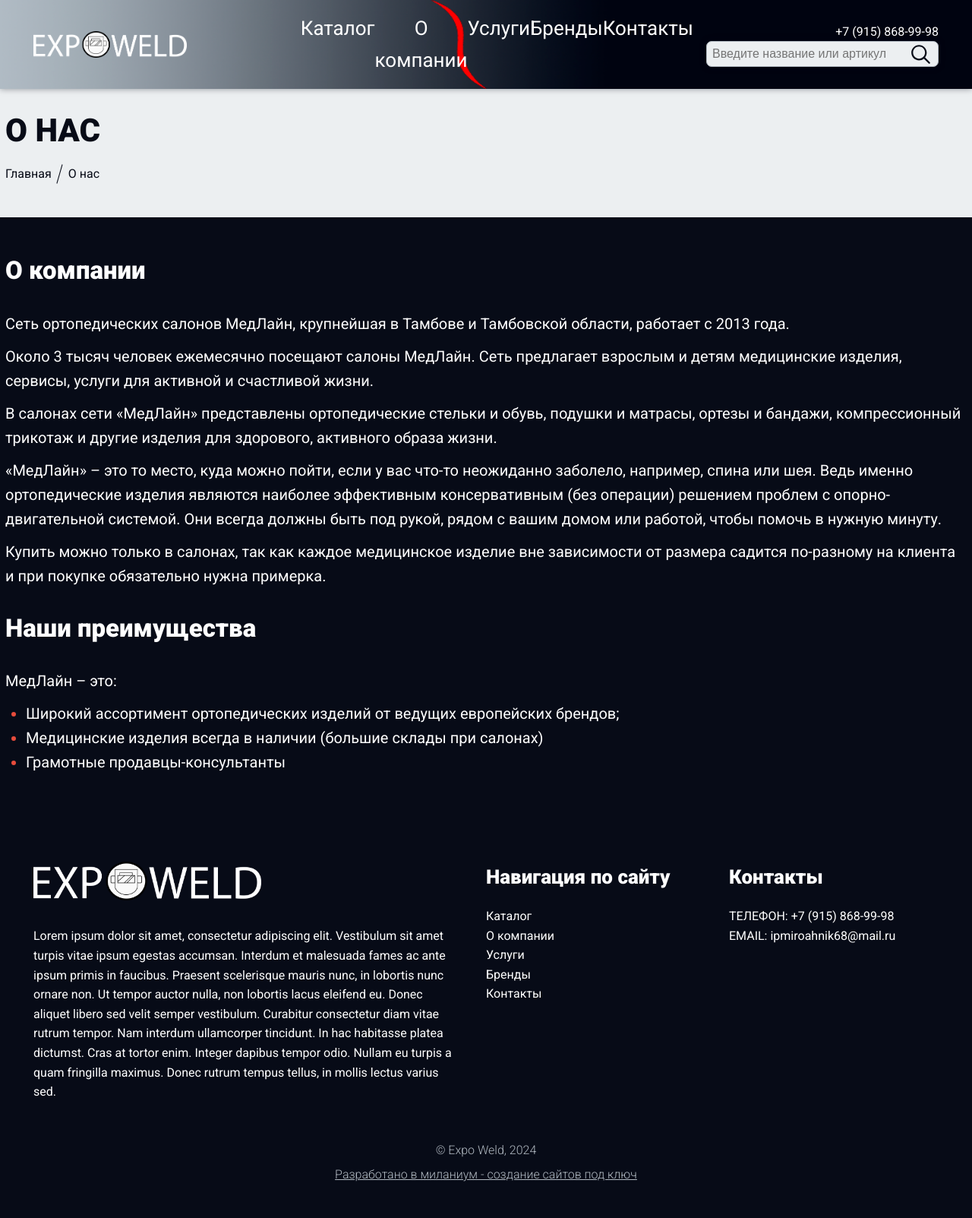
After one commit to Loadngg/ExpO-Weld, a Django app: page /about/ in a window 1280 px wide. The commit adds this page. Shown: the whole page at 76% size. Run offline with Django 4.2, Linux system fonts and the light colour scheme.

Commit message:
+ added about page

```diff
--- a/landing/urls.py
+++ b/landing/urls.py
@@ -4,5 +4,6 @@ from . import views
 
 urlpatterns = [
     path("", views.HomeView.as_view(), name="home"),
+    path("about/", views.AboutView.as_view(), name="about"),
     path("contacts/", views.ContactsView.as_view(), name="contacts"),
 ]
--- a/landing/views.py
+++ b/landing/views.py
@@ -17,3 +17,9 @@ class ContactsView(TemplateView):
     """Контакты"""
 
     template_name = "landing/contacts.html"
+
+
+class AboutView(TemplateView):
+    """О нас"""
+
+    template_name = "landing/about.html"
--- /dev/null
+++ b/static/css/pages/about.css
@@ -0,0 +1,35 @@
+.about p,
+.about li {
+    font-size: var(--fs-m);
+}
+
+.about h2 {
+    margin-bottom: 0;
+}
+
+.about__inner {
+    margin-bottom: var(--spacing-xl);
+    display: flex;
+    flex-direction: column;
+    align-items: center;
+    justify-content: center;
+    gap: var(--spacing-xl);
+    text-align: left;
+}
+
+.about__text {
+    width: 100%;
+    display: flex;
+    flex-direction: column;
+    gap: var(--spacing-m);
+}
+
+.about__list li {
+    display: list-item;
+    list-style: disc;
+    margin-left: var(--spacing-xl);
+}
+
+.about__list li::marker {
+    color: var(--color-red);
+}
--- a/templates/include/header.html
+++ b/templates/include/header.html
@@ -5,7 +5,7 @@
     </a>
     <nav class="header__nav">
         <a href="{% url 'category_list' %}" class="header__nav_link">Каталог</a>
-        <a href="{% url 'home' %}" class="header__nav_link">О компании</a>
+        <a href="{% url 'about' %}" class="header__nav_link">О компании</a>
         <a href="{% url 'home' %}" class="header__nav_link">Услуги</a>
         <a href="{% url 'home' %}" class="header__nav_link">Бренды</a>
         <a href="{% url 'contacts' %}" class="header__nav_link">Контакты</a>
--- /dev/null
+++ b/templates/landing/about.html
@@ -0,0 +1,63 @@
+{% extends 'base.html' %}
+{% load static %}
+{% block title %}О компании{% endblock %}
+{% block head_page_styles %}
+    <link rel="stylesheet" href="{% static 'css/pages/about.css' %}"/>
+{% endblock %}
+{% block content %}
+    <section class="subheader">
+        <div class="container">
+            <div class="subheader__inner">
+                <h1 class="title">О нас</h1>
+                <div class="subheader__breadcrumbs">
+                    <a href="{% url 'home' %}" class="subheader__breadcrumbs_breadcrumb">Главная</a>
+                    <a href="{% url 'about' %}" class="subheader__breadcrumbs_breadcrumb">О нас</a>
+                </div>
+            </div>
+        </div>
+    </section>
+    <section class="about" id="about">
+        <div class="container">
+            <div class="about__inner anim-item">
+                <h2>О компании</h2>
+                <div class="about__text">
+                    <p>
+                        Сеть ортопедических салонов МедЛайн, крупнейшая в Тамбове и Тамбовской области, работает с 2013
+                        года.
+                    </p>
+                    <p>
+                        Около 3 тысяч человек ежемесячно посещают салоны МедЛайн. Сеть предлагает взрослым и детям
+                        медицинские изделия, сервисы, услуги для активной и счастливой жизни.
+                    </p>
+                    <p>
+                        В салонах сети «МедЛайн» представлены ортопедические стельки и обувь, подушки и матрасы, ортезы
+                        и бандажи, компрессионный трикотаж и другие изделия для здорового, активного образа жизни.
+                    </p>
+                    <p>
+                        «МедЛайн» – это то место, куда можно пойти, если у вас что-то неожиданно заболело, например,
+                        спина или шея. Ведь именно ортопедические изделия являются наиболее эффективным консервативным
+                        (без операции) решением проблем с опорно-двигательной системой. Они всегда должны быть под
+                        рукой, рядом с вашим домом или работой, чтобы помочь в нужную минуту.
+                    </p>
+                    <p>
+                        Купить можно только в салонах, так как каждое медицинское изделие вне зависимости от размера
+                        садится по-разному на клиента и при покупке обязательно нужна примерка.
+                    </p>
+                </div>
+            </div>
+            <div class="about__inner anim-item">
+                <h2>Наши преимущества</h2>
+                <div class="about__text">
+                    <p>МедЛайн – это:</p>
+                    <ul class="about__list">
+                        <li>
+                            Широкий ассортимент ортопедических изделий от ведущих европейских брендов;
+                        </li>
+                        <li>Медицинские изделия всегда в наличии (большие склады при салонах)</li>
+                        <li>Грамотные продавцы-консультанты</li>
+                    </ul>
+                </div>
+            </div>
+        </div>
+    </section>
+{% endblock %}
```
